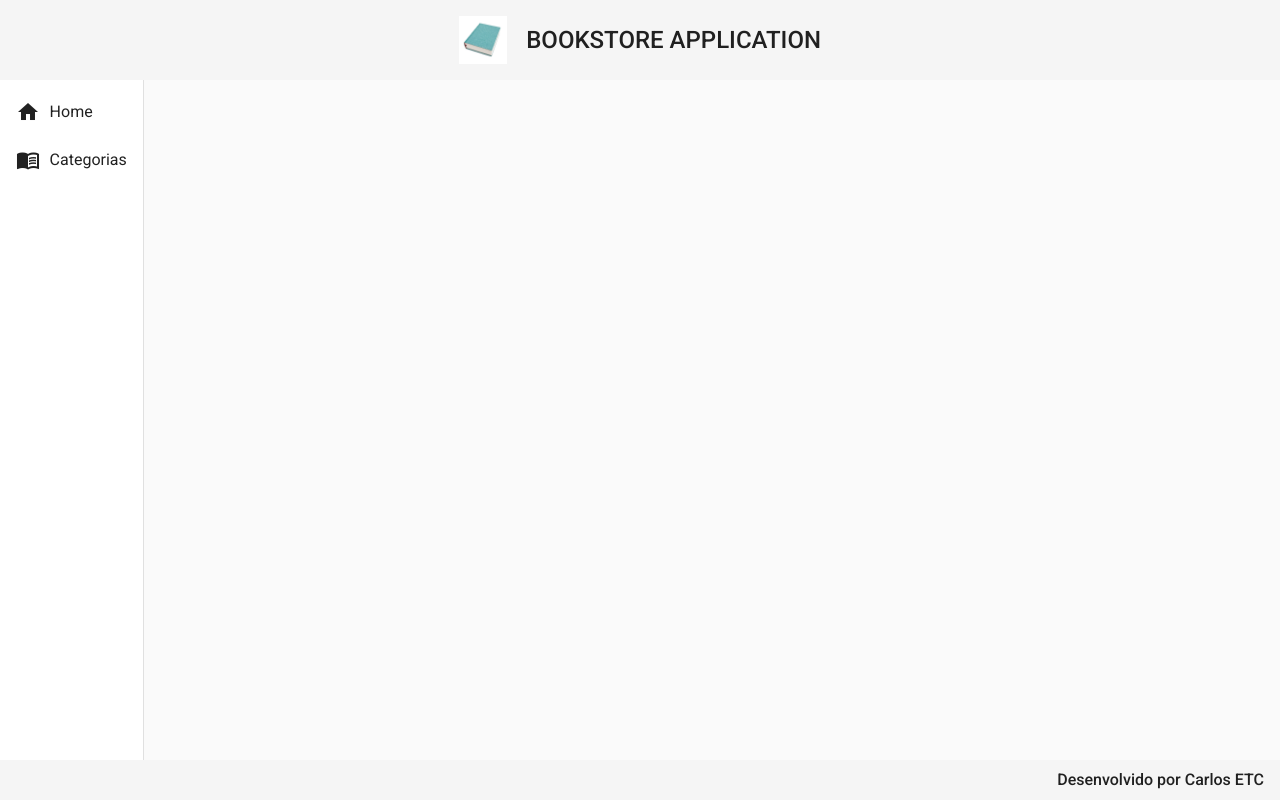
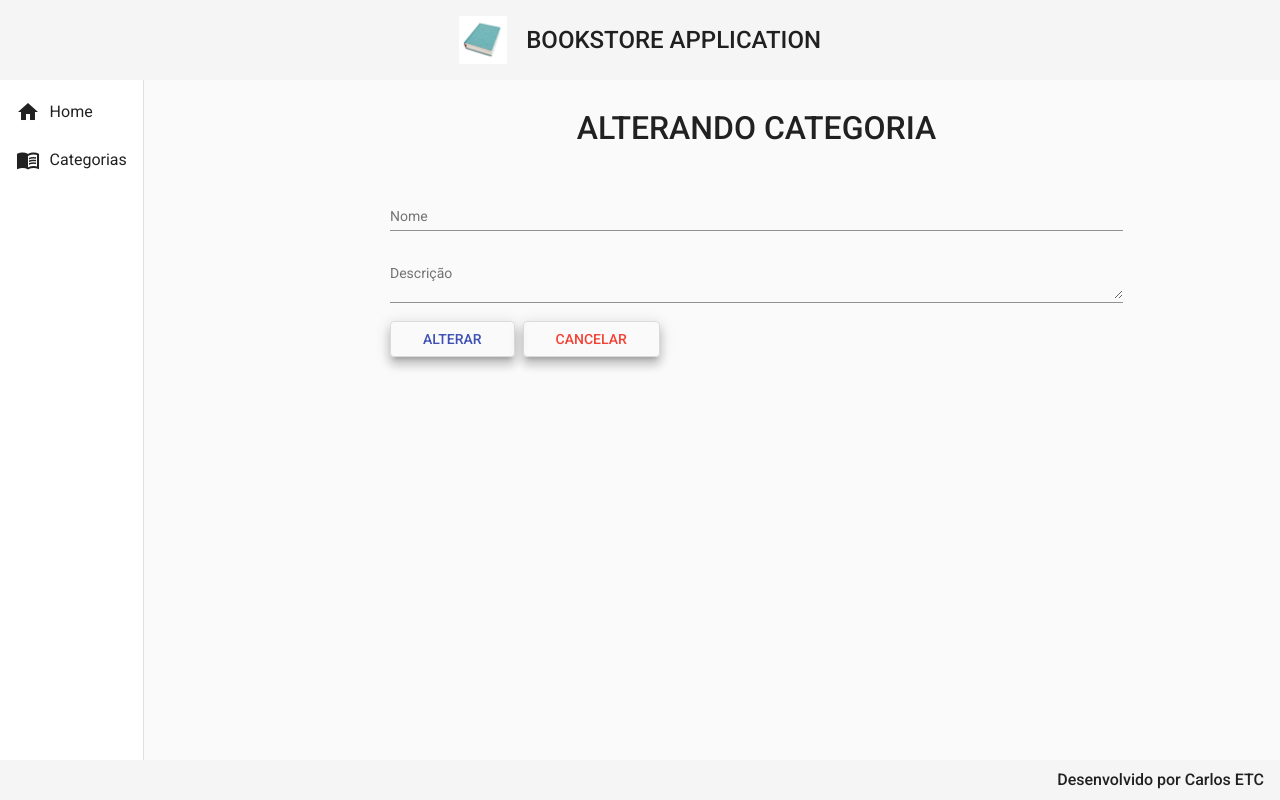
Before and after one commit to carlosetc/bookstore-front, an Angular app: page /categorias/update/1 in a window 1280 px wide. Before the commit this address led to /. Built offline with nearby package versions, Linux system fonts and the light colour scheme; no server answers.

Commit message:
Atualizar categoria implementado

```diff
--- a/src/app/app-routing.module.ts
+++ b/src/app/app-routing.module.ts
@@ -3,6 +3,7 @@
 import { CategoriaCreateComponent } from './components/views/categoria/categoria-create/categoria-create.component';
 import { CategoriaDeleteComponent } from './components/views/categoria/categoria-delete/categoria-delete.component';
 import { CategoriaReadComponent } from './components/views/categoria/categoria-read/categoria-read.component';
+import { CategoriaUpdateComponent } from './components/views/categoria/categoria-update/categoria-update.component';
 import { HomeComponent } from './components/views/home/home.component';
 
 const routes: Routes = [
@@ -21,6 +22,10 @@
   {
     path: 'categorias/delete/:id',
     component: CategoriaDeleteComponent
+  },
+  {
+    path: 'categorias/update/:id',
+    component: CategoriaUpdateComponent
   }
 ];
 
--- a/src/app/app.module.ts
+++ b/src/app/app.module.ts
@@ -24,6 +24,7 @@
 import {MatFormFieldModule} from '@angular/material/form-field';
 import {MatSnackBarModule} from '@angular/material/snack-bar';
 import { CategoriaDeleteComponent } from './components/views/categoria/categoria-delete/categoria-delete.component';
+import { CategoriaUpdateComponent } from './components/views/categoria/categoria-update/categoria-update.component';
 
 @NgModule({
   declarations: [
@@ -35,6 +36,7 @@
     CategoriaReadComponent,
     CategoriaCreateComponent,
     CategoriaDeleteComponent,
+    CategoriaUpdateComponent,
   ],
   imports: [
     BrowserModule,
--- a/src/app/components/views/categoria/categoria-delete/categoria-delete.component.html
+++ b/src/app/components/views/categoria/categoria-delete/categoria-delete.component.html
@@ -1,5 +1,5 @@
 <form>
-    <h1>EXCLUINDO NOVA CATEGORIA</h1>
+    <h1>EXCLUINDO CATEGORIA</h1>
 
     <mat-form-field class="form">
         <mat-label>Nome</mat-label>
--- a/src/app/components/views/categoria/categoria-read/categoria-read.component.html
+++ b/src/app/components/views/categoria/categoria-read/categoria-read.component.html
@@ -34,7 +34,7 @@
              <ng-container matColumnDef="acoes">
                <th class="mat-header" mat-header-cell *matHeaderCellDef> AÇÕES </th>
                <td mat-cell *matCellDef="let row">
-                    <a href="#" class="edit">
+                    <a routerLink="update/{{ row.id }}" class="edit">
                         <i class="material-icons">edit</i>
                     </a>
                     <a routerLink="delete/{{ row.id }}" class="delete">
--- /dev/null
+++ b/src/app/components/views/categoria/categoria-update/categoria-update.component.css
@@ -0,0 +1,26 @@
+form {
+    text-align: center;
+    width: 70%;
+    margin: 2rem auto 0 auto;
+}
+
+h1 {
+    font-size: 2rem;
+    font-weight: 500;
+    margin-bottom: 3rem;
+}
+
+.form {
+    width: 100%;
+}
+
+.buttons {
+    width: 100%;
+    text-align: start;
+}
+
+button {
+    margin-right: .5rem;
+    padding-right: 2rem;
+    padding-left: 2rem;
+}
--- /dev/null
+++ b/src/app/components/views/categoria/categoria-update/categoria-update.component.html
@@ -0,0 +1,18 @@
+<form>
+    <h1>ALTERANDO CATEGORIA</h1>
+
+    <mat-form-field class="form">
+        <mat-label>Nome</mat-label>
+        <input matInput [(ngModel)]="categoria.nome" type="text" name="nome" placeholder="Ex: Computação" />
+    </mat-form-field>
+
+    <mat-form-field class="form">
+        <mat-label>Descrição</mat-label>
+        <textarea matInput [(ngModel)]="categoria.descricao" name="descricao" placeholder="Ex: Livros de Computação"></textarea>
+    </mat-form-field>
+
+    <div class="buttons">
+        <button (click)="update()" class="mat-elevation-z8" mat-stroked-button color="primary">ALTERAR</button>
+        <button (click)="cancel()" class="mat-elevation-z8" mat-stroked-button color="warn">CANCELAR</button>
+    </div>
+</form>
--- /dev/null
+++ b/src/app/components/views/categoria/categoria-update/categoria-update.component.ts
@@ -0,0 +1,53 @@
+import { Component, OnInit } from '@angular/core';
+import { ActivatedRoute, Router } from '@angular/router';
+import { Categoria } from '../categoria.model';
+import { CategoriaService } from '../categoria.service';
+
+@Component({
+  selector: 'app-categoria-update',
+  templateUrl: './categoria-update.component.html',
+  styleUrls: ['./categoria-update.component.css']
+})
+export class CategoriaUpdateComponent implements OnInit {
+
+  categoria: Categoria = {
+    id: '',
+    nome: '',
+    descricao: ''
+  }
+
+  constructor(
+    private router: Router,
+    private service: CategoriaService,
+    private route: ActivatedRoute) { }
+
+  ngOnInit(): void {
+    this.categoria.id = this.route.snapshot.paramMap.get('id')!;
+    this.findById();
+  }
+
+  findById(): void {
+    this.service.findById(this.categoria.id!).subscribe(
+      (resposta) => {
+        this.categoria = resposta;
+      }
+    );
+  }
+
+  update(): void {
+    this.service.update(this.categoria).subscribe(
+      (resposta) => {
+        this.router.navigate(['/categorias']);
+        this.service.mensagem('Categoria atualizada com sucesso');
+      },
+      err => {
+        this.service.mensagem(err.error.error);
+      }
+    );
+  }
+
+  cancel(): void {
+    this.router.navigate(['/categorias']);
+  }
+
+}
--- a/src/app/components/views/categoria/categoria.service.ts
+++ b/src/app/components/views/categoria/categoria.service.ts
@@ -34,6 +34,11 @@
     return this.http.delete<void>(url);
   }
 
+  update(categoria: Categoria): Observable<void> {
+    const url = `${this.baseUrl}/categorias/${categoria.id}`;
+    return this.http.put<void>(url, categoria);
+  }
+
   mensagem(str: String): void {
     this._snack.open(`${str}`, 'OK', {
       horizontalPosition: 'right',
```
